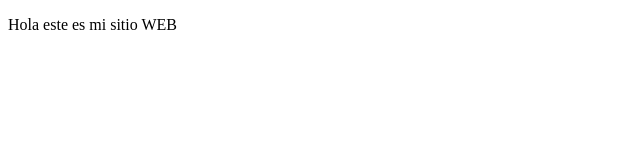
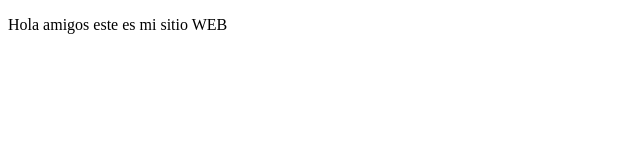
Before and after one commit to HecSanta/proyectoDemoCursoPrework, a plain HTML site: page index.html in a window 1280 px wide. Shown: the full height of the page, 0-640 px from the left. Drawn offline with Linux system fonts and the light colour scheme.

Commit message:
cambios agregamos amigos

```diff
--- a/index.html
+++ b/index.html
@@ -7,7 +7,7 @@
     <title>Hola Mundo</title>
 </head>
 <body>
-    <p>Hola este es mi sitio WEB</p>
+    <p>Hola amigos este es mi sitio WEB</p>
 
 </body>
 </html>
```
